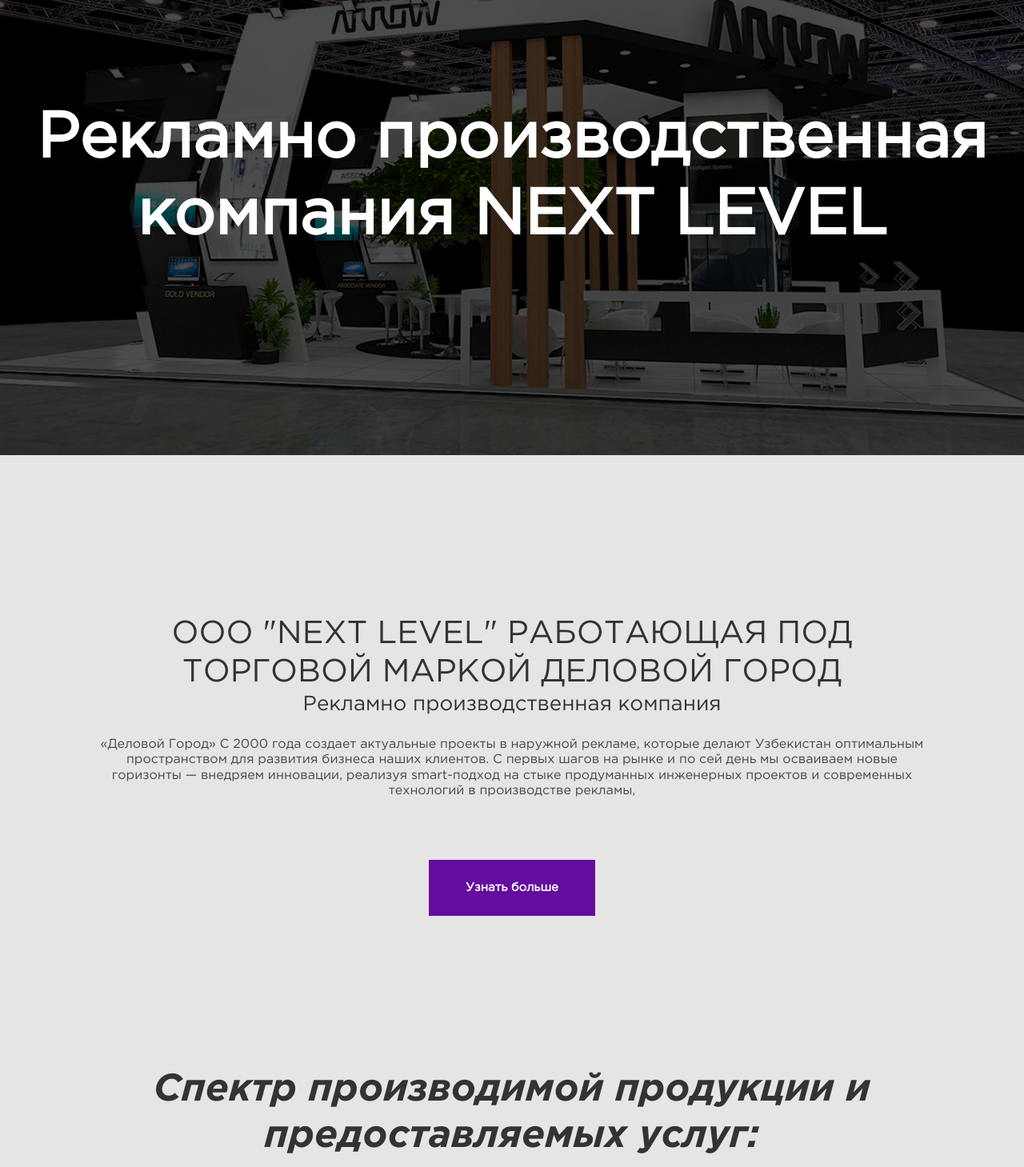
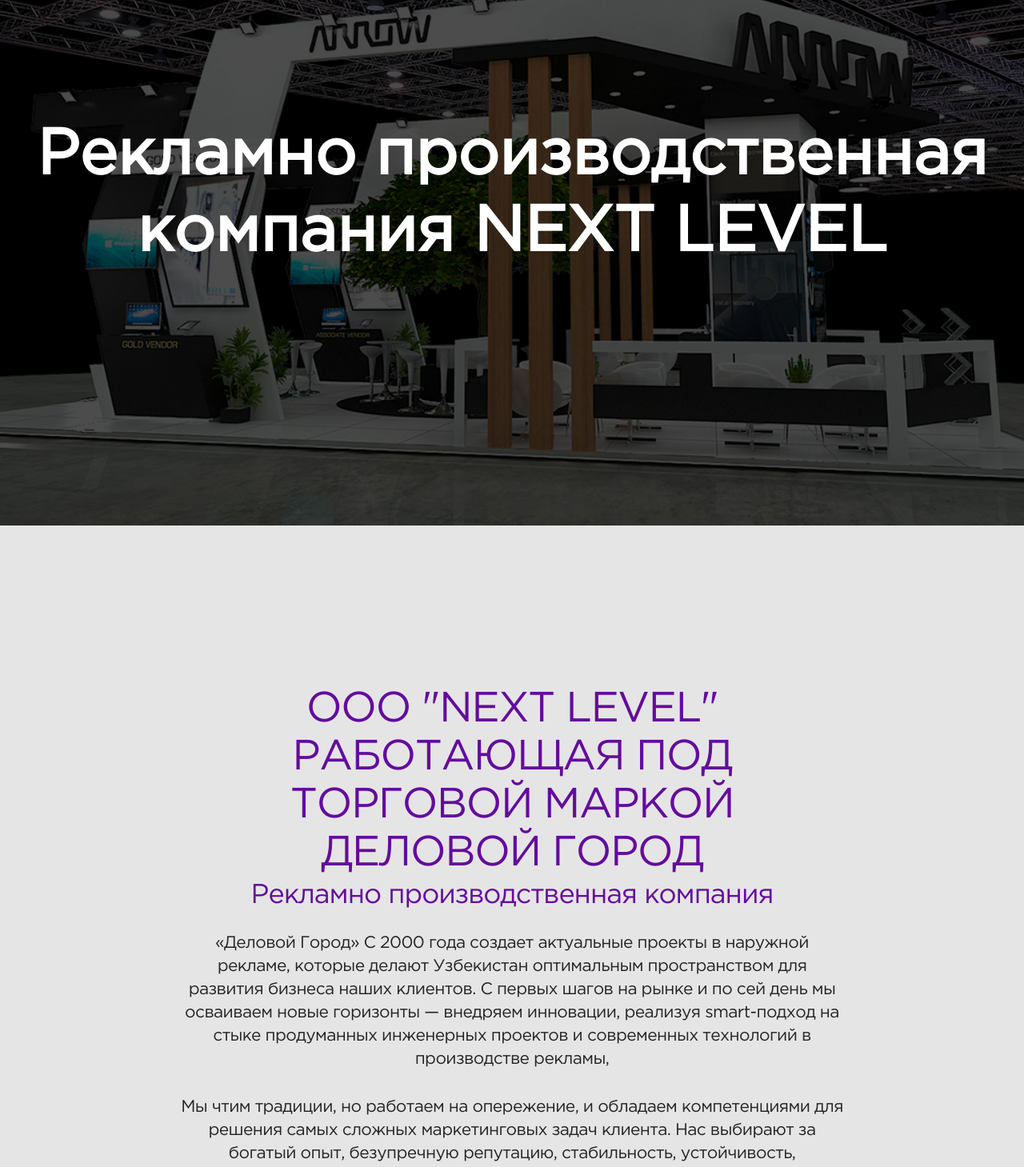
Before and after one commit to 7Davronbek/app-nextlevel-client, a React (Create React App) app: page / in a window 1280 px wide. Shown: the part 400-1859 px from the top of the page at 80% size. Built offline with nearby package versions, Linux system fonts and the light colour scheme; a web font is replaced by a local one.

Commit message:
nextlevel-app

```diff
--- a/src/components/AboutUs.jsx
+++ b/src/components/AboutUs.jsx
@@ -19,13 +19,15 @@
                                 <div className="mid"><img src="/assets/image/aboutShape.png" alt="" /> <p>О  НАС</p></div>
                             </div>
                         </div> */}
-                        <div className="col-lg-10 mx-auto text-center">
+                        <div className="col-lg-8 mx-auto text-center">
                             {/* <h1>OOO "Next level"</h1> */}
                             <h2> OOO "Next level" Работающая под торговой маркой Деловой Город </h2>
                             <h3>Рекламно производственная компания</h3>
-                            <h4>
+                            {/* <h4>
                                 «Деловой Город» С 2000 года создает актуальные проекты в наружной рекламе, которые делают Узбекистан оптимальным пространством для развития бизнеса наших клиентов. С первых шагов на рынке и по сей день мы осваиваем новые горизонты — внедряем инновации, реализуя smart-подход на стыке продуманных инженерных проектов и современных технологий в производстве рекламы,
-                            </h4>
+                            </h4> */}
+                            <h4>«Деловой Город» С 2000 года создает актуальные проекты в наружной рекламе, которые делают Узбекистан оптимальным пространством для развития бизнеса наших клиентов. С первых шагов на рынке и по сей день мы осваиваем новые горизонты — внедряем инновации, реализуя smart-подход на стыке продуманных инженерных проектов и современных технологий в производстве рекламы,</h4>
+                            <h4>Мы чтим традиции, но работаем на опережение, и обладаем компетенциями для решения самых сложных маркетинговых задач клиента. Нас выбирают за богатый опыт, безупречную репутацию, стабильность, устойчивость, целенаправленный подход к работе, в котором главенствуют потребности заказчика и их качественное воплощение, а не демонстрация наших возможностей. Надежность, сервис, качество— постулаты, на которых построен успех «Делового Города».</h4>
                             <h5>
 
                             </h5>
--- a/src/styles/main.scss
+++ b/src/styles/main.scss
@@ -450,13 +450,10 @@
             background-attachment: fixed;
             background-position: center;
             overflow: hidden;
-
-            h6 {
-                color: #eeecec;
-                font-size: 20px;
-                margin-top: 160px;
-                margin-bottom: 20px;
-            }
+            height: 800px;
+            display: flex;
+            align-items: center;
+            justify-content: center;
 
             h1 {
                 font-size: 80px;
@@ -465,9 +462,9 @@
                 font-weight: 600;
                 // width: 80%;
                 text-align: center;
-                margin: 40px auto 26px;
-                margin-top: 270px;
-                margin-bottom: 250px;
+                // margin: 40px auto 26px;
+                // margin-top: 270px;
+                // margin-bottom: 250px;
 
                 @media(max-width: 992px) {
                     font-size: 40px;
@@ -522,9 +519,14 @@
             }
 
             h2 {
-                font-size: 40px;
-                color: #333;
                 text-transform: uppercase;
+                font-weight: 400;
+                font-size: 53px;
+                line-height: 60px;
+                text-align: center;
+                letter-spacing: -0.03em;
+                color: #640C9E;
+
 
                 @media(max-width: 520px) {
                     font-size: 35px;
@@ -540,21 +542,38 @@
             }
 
             h3 {
-                color: #333;
-                font-size: 26px;
+                font-weight: 400;
+                font-size: 34.201px;
+                line-height: 29px;
+                margin-top: 8px;
+                text-align: center;
+                letter-spacing: -0.03em;
+                color: #640C9E;
             }
 
             h4,
             h5 {
-                font-size: 16px;
                 font-weight: 400;
-                margin-top: 25px;
-                color: #444444;
+                font-size: 21px;
+                line-height: 29px;
+                margin-top: 31px;
+                text-align: center;
+                letter-spacing: -0.03em;
+
             }
 
             .btn {
-                font-size: 15px;
-                margin-top: 52px;
+                font-weight: 600;
+                font-size: 21px;
+                line-height: 108.2%;
+                text-align: center;
+                letter-spacing: -0.03em;
+                color: #FFFFFF;
+                text-transform: none;
+                padding: 36px 58px;
+                background: #640C9E;
+                margin-top: 47px;
+                border-radius: 10px;
             }
 
             .wrap {
```
